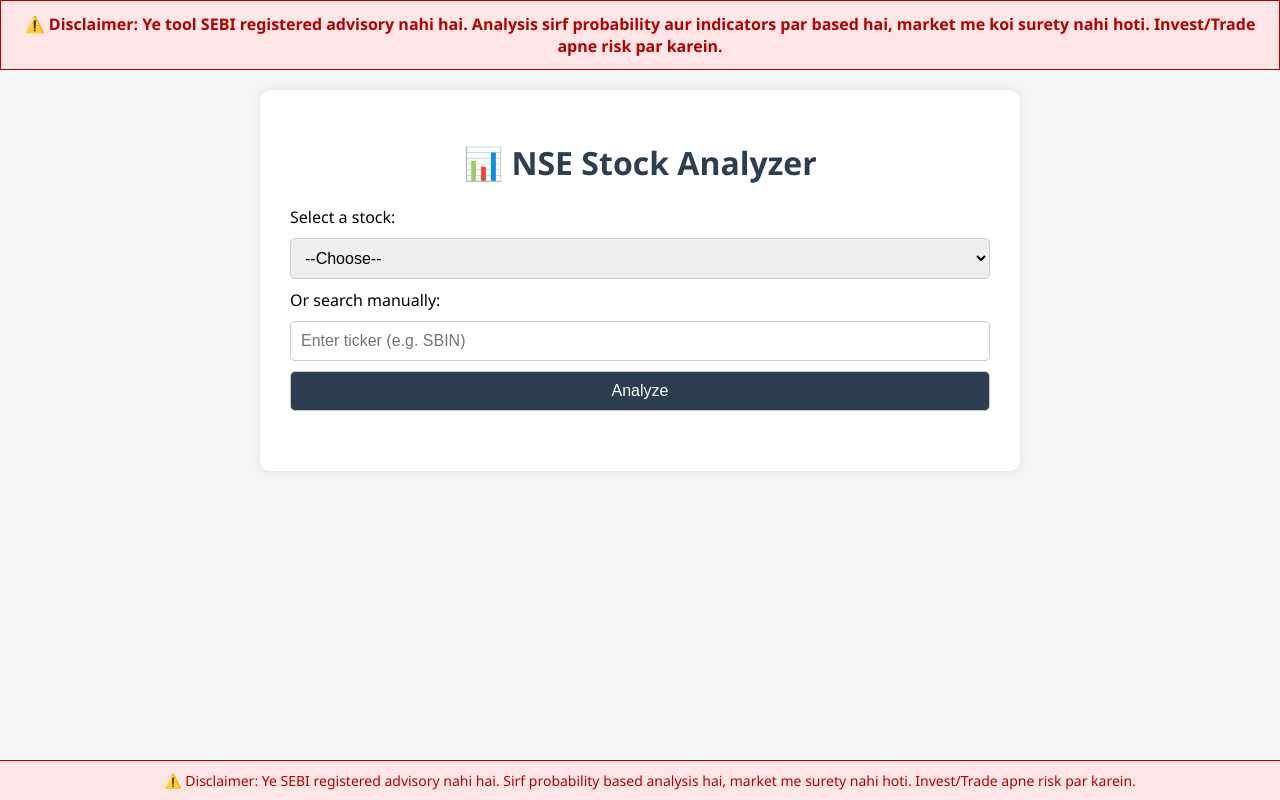
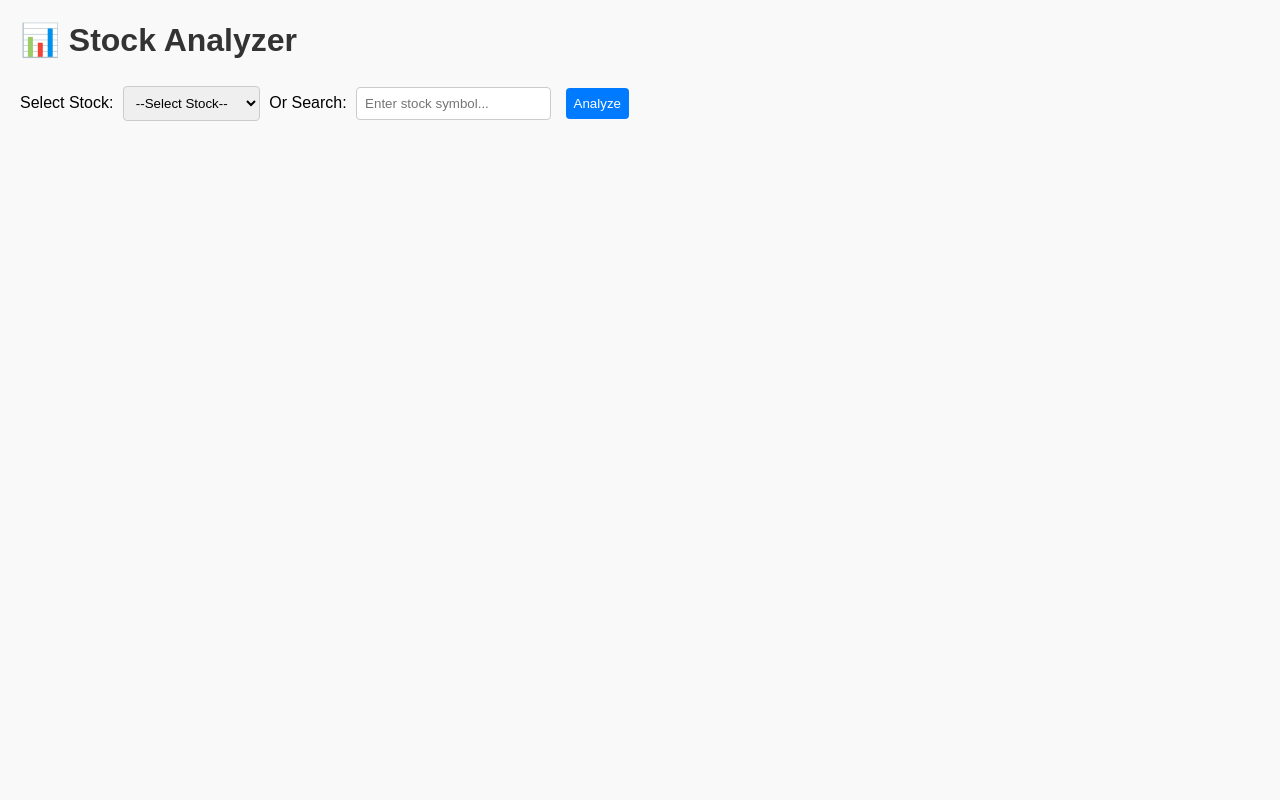
Before and after one commit to SamyakJain1991/stock-analyzer, a Flask app: page / in a window 1280 px wide. Run offline with Flask 3, Linux system fonts and the light colour scheme.

Commit message:
Final update: Fixed index.html for dropdown+search priority, added local EQUITY_L.csv for full NSE list, MRPL included, polished app.py and requirements.txt

```diff
--- a/templates/index.html
+++ b/templates/index.html
@@ -2,150 +2,60 @@
 <html lang="en">
 <head>
     <meta charset="UTF-8">
-    <title>NSE Stock Analyzer</title>
+    <title>Stock Analyzer</title>
     <style>
-        body {
-            font-family: 'Segoe UI', sans-serif;
-            background-color: #f4f6f8;
-            margin: 0;
-            padding: 0;
+        body { font-family: Arial, sans-serif; margin: 20px; background: #f9f9f9; }
+        h1 { color: #333; }
+        .card { background: #fff; padding: 20px; margin-top: 20px; border-radius: 8px; box-shadow: 0 2px 5px rgba(0,0,0,0.1); }
+        .error { color: red; font-weight: bold; }
+        select, input[type="text"], button {
+            padding: 8px; margin: 5px; border-radius: 4px; border: 1px solid #ccc;
         }
-        .warning {
-            background-color: #ffe6e6;
-            color: #b30000;
-            padding: 12px;
-            border: 1px solid #b30000;
-            font-weight: bold;
-            text-align: center;
+        button { background: #007bff; color: #fff; border: none; cursor: pointer; }
+        button:hover { background: #0056b3; }
+    </style>
+    <script>
+        function clearDropdownOnSearch() {
+            document.getElementById("tickerDropdown").value = "";
         }
-        .container {
-            max-width: 700px;
-            margin: 20px auto 80px auto;
-            background: white;
-            padding: 30px;
-            border-radius: 10px;
-            box-shadow: 0 0 10px rgba(0,0,0,0.1);
-        }
-        h1 {
-            text-align: center;
-            color: #2c3e50;
-        }
-        form {
-            margin-bottom: 30px;
-            display: flex;
-            flex-direction: column;
-            gap: 10px;
-        }
-        select, input[type="text"], button {
-            padding: 10px;
-            font-size: 16px;
-            border-radius: 5px;
-            border: 1px solid #ccc;
-        }
-        button {
-            background-color: #2c3e50;
-            color: white;
-            cursor: pointer;
-        }
-        button:hover {
-            background-color: #34495e;
-        }
-        .section {
-            margin-bottom: 20px;
-        }
-        .section h2 {
-            margin-bottom: 10px;
-            color: #34495e;
-        }
-        ul {
-            padding-left: 20px;
-        }
-        .highlight {
-            font-weight: bold;
-            color: #2c3e50;
-        }
-        .footer-disclaimer {
-            position: fixed;
-            bottom: 0;
-            width: 100%;
-            background-color: #ffe6e6;
-            color: #b30000;
-            text-align: center;
-            padding: 10px;
-            font-size: 14px;
-            border-top: 1px solid #b30000;
-        }
-    </style>
+    </script>
 </head>
 <body>
-    <!-- Top Warning Banner -->
-    <div class="warning">
-        ⚠️ Disclaimer: Ye tool SEBI registered advisory nahi hai.
-        Analysis sirf probability aur indicators par based hai,
-        market me koi surety nahi hoti. Invest/Trade apne risk par karein.
-    </div>
+    <h1>📊 Stock Analyzer</h1>
 
-    <div class="container">
-        <h1>📊 NSE Stock Analyzer</h1>
-
-        <form method="POST" action="/analyze">
-            <label for="ticker">Select a stock:</label>
-            <select name="ticker" id="ticker">
-                <option value="">--Choose--</option>
+    <form method="POST" action="/analyze" onsubmit="clearDropdownOnSearch()">
+        <!-- Dropdown -->
+        <label for="tickerDropdown">Select Stock:</label>
+        <select id="tickerDropdown" name="ticker">
+            <option value="">--Select Stock--</option>
             {% for stock in stock_list %}
-                    <option value="{{ stock }}" {% if analysis and analysis['ticker']==stock %}selected{% endif %}>{{ stock }}</option>
+                <option value="{{ stock }}">{{ stock }}</option>
             {% endfor %}
         </select>
 
-            <label for="search">Or search manually:</label>
-            <input type="text" name="search" id="search" placeholder="Enter ticker (e.g. SBIN)" />
+        <!-- Search box -->
+        <label for="searchBox">Or Search:</label>
+        <input type="text" id="searchBox" name="search" placeholder="Enter stock symbol...">
 
         <button type="submit">Analyze</button>
     </form>
 
     {% if analysis %}
-            <div class="section">
-                <h2>📌 Company Info</h2>
-                <p class="highlight">{{ analysis['Company'] }}</p>
-                <p>Sector: {{ analysis['Sector'] }}</p>
-                <p>{{ analysis['Description'] }}</p>
-            </div>
-
-            <div class="section">
-                <h2>📈 Trend</h2>
-                <p>{{ analysis['Trend'] }}</p>
-            </div>
-
-            {% if analysis['Indicators'] %}
-            <div class="section">
-                <h2>📊 Indicators</h2>
-                <ul>
-                    {% for indicator in analysis['Indicators'] %}
-                        <li>{{ indicator }}</li>
-                    {% endfor %}
-                </ul>
+        <div class="card">
+            {% if analysis.error %}
+                <p class="error">{{ analysis.error }}</p>
+            {% else %}
+                <h2>Analysis for {{ analysis.ticker }}</h2>
+                <p><strong>Company:</strong> {{ analysis.Company }}</p>
+                <p><strong>Sector:</strong> {{ analysis.Sector }}</p>
+                <p>{{ analysis.Description }}</p>
+                <p>{{ analysis.Trend }}</p>
+                <p>{{ analysis.Entry }}</p>
+                <p>{{ analysis.Exit }}</p>
+                <p>{{ analysis.StopLoss }}</p>
+                <p><strong>Verdict:</strong> {{ analysis.Verdict }}</p>
+            {% endif %}
         </div>
     {% endif %}
-
-            <div class="section">
-                <h2>🎯 Entry & Exit Strategy</h2>
-                <p>{{ analysis['Entry'] }}</p>
-                <p>{{ analysis['Exit'] }}</p>
-                <p>{{ analysis['StopLoss'] }}</p>
-            </div>
-
-            <div class="section">
-                <h2>🧠 Verdict</h2>
-                <p>{{ analysis['Verdict'] }}</p>
-            </div>
-        {% endif %}
-    </div>
-
-    <!-- Footer Disclaimer -->
-    <div class="footer-disclaimer">
-        ⚠️ Disclaimer: Ye SEBI registered advisory nahi hai.
-        Sirf probability based analysis hai, market me surety nahi hoti.
-        Invest/Trade apne risk par karein.
-    </div>
 </body>
 </html>
```
Lines whose indentation alone changed are shown as unchanged.
